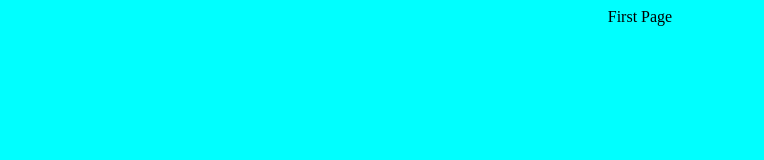
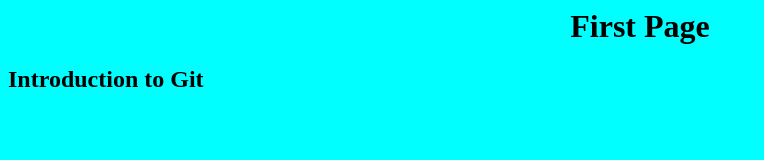
Before and after one commit to Abdul-Quader/LearningGit, a plain HTML site: page TestFile.html in a window 1280 px wide. Shown: the whole page, without its empty margins (0-764 px from the left). Drawn offline with Linux system fonts and the light colour scheme.

Commit message:
TestFile modified_V2

```diff
--- a/TestFile.html
+++ b/TestFile.html
@@ -3,6 +3,7 @@
 <title>First file in MyProject</title>
 </head>
 <body bgcolor=cyan>
-<center>First Page</center>
+<center><h1>First Page</h1></center>
+<h2>Introduction to Git</h2>
 </body>
 </html>
```
